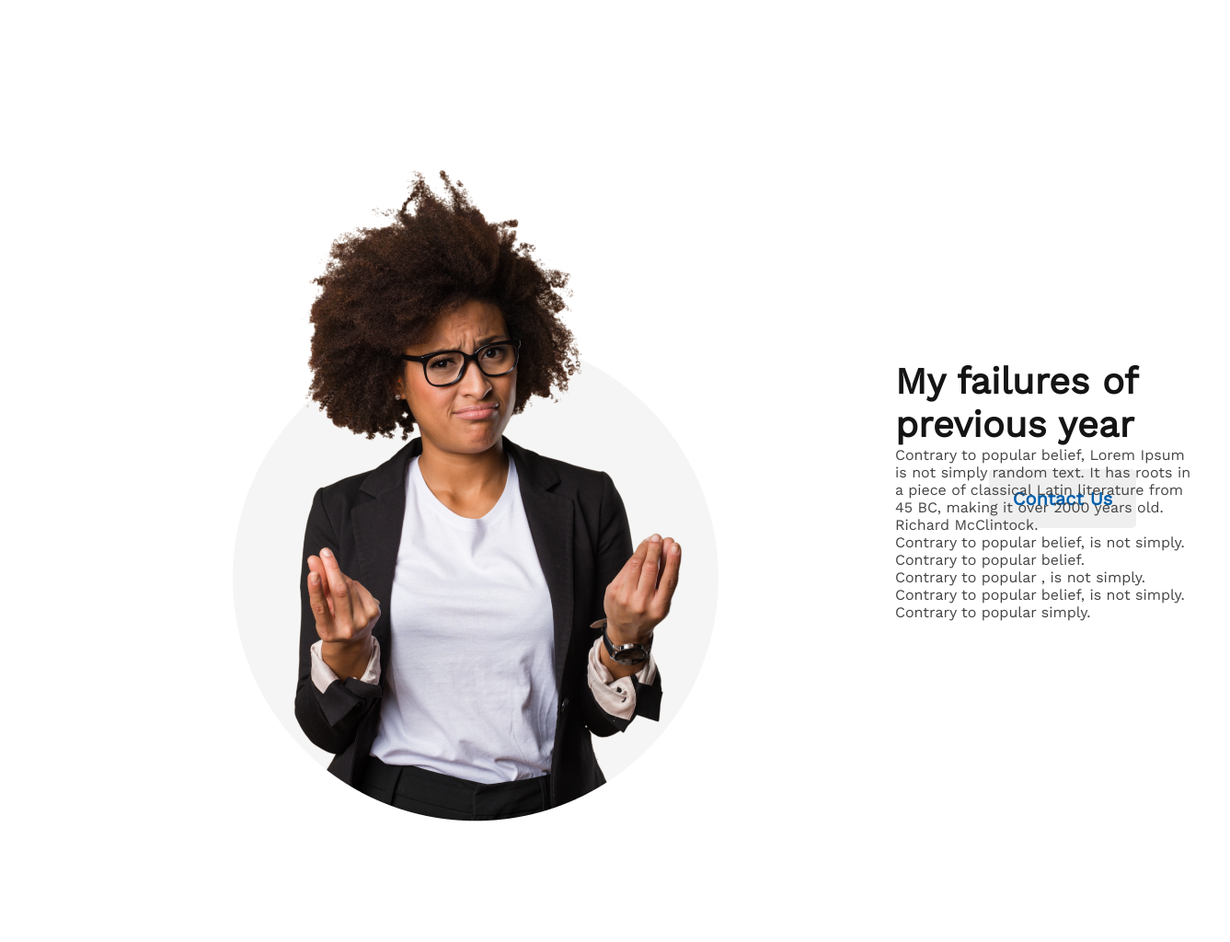
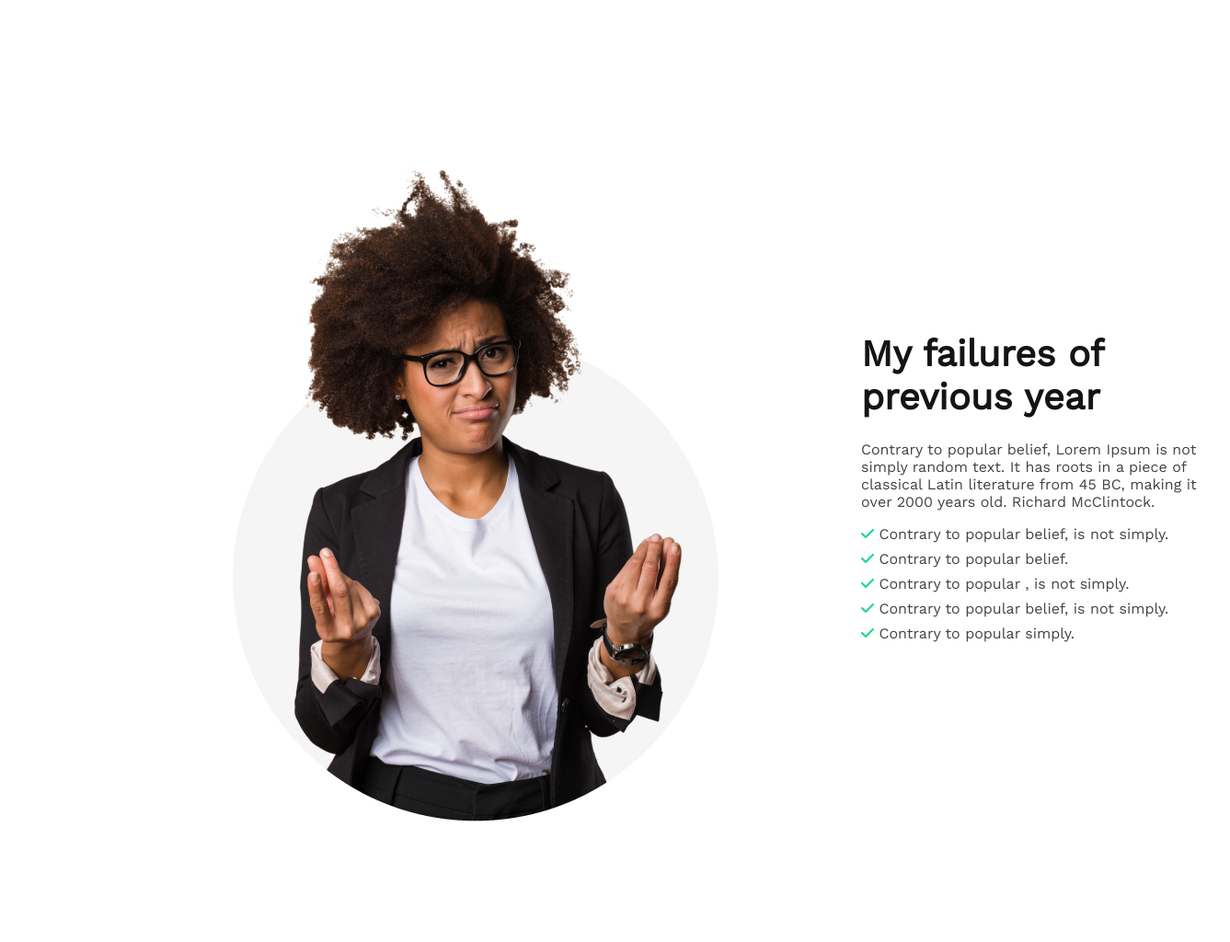
Before and after one commit to mdshahco/new-year-new-me-site, a plain HTML site: page index.html in a window 1280 px wide. Shown: the part 769-1793 px from the top of the page at 92% size, 1337 px wide, since content can reach past the window. Drawn offline with nearby package versions, Linux system fonts and the light colour scheme.

Commit message:
fixed solved

```diff
--- a/css/style.css
+++ b/css/style.css
@@ -1,6 +1,10 @@
 *{
     margin: 0px;
+    padding: 0px;
     font-family: 'Work Sans', sans-serif;
+}
+.container{
+    width: 100%;
 }
 
 main{
@@ -12,7 +16,7 @@ section{
     margin: 130px 230px 0px 230px;
 }
 /* header section styles */
-header{
+.header{
     background-image: url(images/banner/banner3.png);
     background-position: center;
     background-repeat: no-repeat;
@@ -23,25 +27,22 @@ header{
     margin-left: 0px;
     margin-right: 0px;
 }
-.bannar{
 
-    text-align: left;
-    margin-left:230px ;
-    margin-right: 230px;
-    /* margin-top: 216px; */
+.text-box{
+    margin-left: 845px;
     padding-top: 216px;
+
 }
-.bannar-title{
+.text-box h2{
     color: #ffffff;
     font-weight: 700;
     font-size: 65px;
-    margin: 0px 230px 24px 845px
 }
-.bannar-description{
+.text-box p{
     color: #ffffff;
     font-weight: 400;
     font-size: 16px;
-    margin-left: 845px;
+    margin-top: 24px;
     margin-bottom: 32px;
 }
 .btn-primary{
@@ -52,8 +53,6 @@ header{
     color: #005FAC;
     font-weight: 600;
     font-size: 20px;
-    margin-left: 845px;
-    margin-bottom: 167px;
 }
 /* failures-of-previous-year started */
 .failures-of-previous-year{
@@ -68,13 +67,25 @@ header{
     font-weight: 700;
     font-size: 40px;
     color: #151414;
-    margin-left: 87px;
+    margin-left: 50px;
+}
+.section-description-pera{
+    margin-top: 24px;
+    margin-bottom: 16px;
+    margin-left: 50px;
+    font-weight: 400;
+    font-size: 16px;
+    color: #444343;
 }
 .section-description{
     font-weight: 400;
     font-size: 16px;
     color: #444343;
-    margin-left: 87px;
+    margin-left: 50px;
+    margin-bottom: 8px;
+}
+.section-description i{
+    color: #16D887;
 }
 /* failures-of-previous-year ended */
 /* my plan section style started */
--- a/index.html
+++ b/index.html
@@ -6,13 +6,15 @@
     <meta name="viewport" content="width=device-width, initial-scale=1.0">
     <title>New year new me</title>
     <link rel="stylesheet" href="css/style.css">
+    <script src="https://kit.fontawesome.com/3cbdc54cfd.js" crossorigin="anonymous"></script>
     <link rel="preconnect" href="https://fonts.googleapis.com"><link rel="preconnect" href="https://fonts.gstatic.com" crossorigin><link href="https://fonts.googleapis.com/css2?family=Work+Sans&display=swap" rel="stylesheet">
 </head>
 <body>
+    <div class="container">
     <header class="header">
-        <div class="bannar">
-                <h2 class="bannar-title">All Thinks Are Possible If You believe</h2>
-                <p class="bannar-description">There are many variations of passages of Lorem Ipsum available, but the majority have suffered alteration in some form, by injected humour, or randomised words</p>
+        <div class="text-box">
+                <h2>All Thinks Are<br>Possible If You<br>believe</h2>
+                <p class="bannar-description">There are many variations of passages of Lorem Ipsum<br> available, but the majority have suffered alteration in <br>someform, by injected humour, or randomised words</p>
                 <button class="btn-primary">Contact Us</button>
         </div>
 
@@ -23,12 +25,12 @@
             <div><img src="css/images/person.png" alt=""></div>
             <div class="section-texts">
                 <h3 class="section-title">My failures of previous year</h3>
-                <p class="section-description">Contrary to popular belief, Lorem Ipsum is not simply random text. It has roots in a piece of classical Latin literature from 45 BC, making it over 2000 years old. Richard McClintock.</p>
-              <p class="section-description">Contrary to popular belief, is not simply.</p>
-              <p class="section-description">Contrary to popular belief.</p>
-              <p class="section-description">Contrary to popular , is not simply.</p>
-              <p class="section-description">Contrary to popular belief, is not simply.</p>
-              <p class="section-description">Contrary to popular simply.</p>
+                <p class="section-description-pera">Contrary to popular belief, Lorem Ipsum is not simply random text. It has roots in a piece of classical Latin literature from 45 BC, making it over 2000 years old. Richard McClintock.</p>
+              <p class="section-description"><i class="fa-solid fa-check"></i> Contrary to popular belief, is not simply.</p>
+              <p class="section-description"><i class="fa-solid fa-check"></i> Contrary to popular belief.</p>
+              <p class="section-description"><i class="fa-solid fa-check"></i> Contrary to popular , is not simply.</p>
+              <p class="section-description"><i class="fa-solid fa-check"></i> Contrary to popular belief, is not simply.</p>
+              <p class="section-description"><i class="fa-solid fa-check"></i> Contrary to popular simply.</p>
             </div>
 
         </section>
@@ -66,6 +68,7 @@
         </section>
         <!-- call now section ended -->
     </main>
+    <!-- footer section started -->
     <footer>
         <section class="footer-section">
             <div class="footer-left">
@@ -93,5 +96,6 @@
 
         </section>
     </footer>
+    </div>
 </body>
 </html>
```
